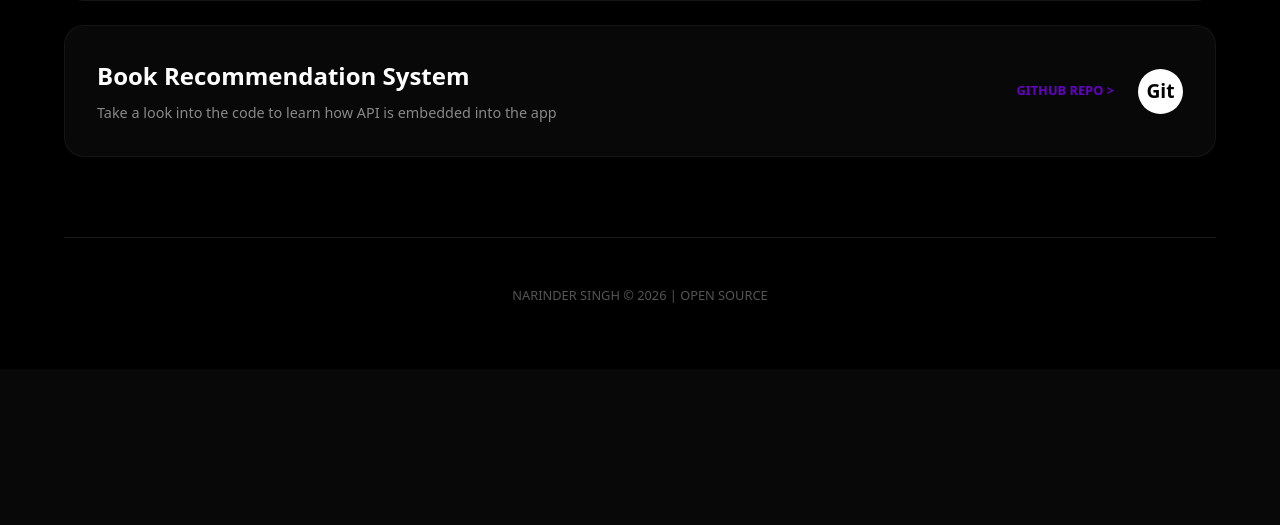
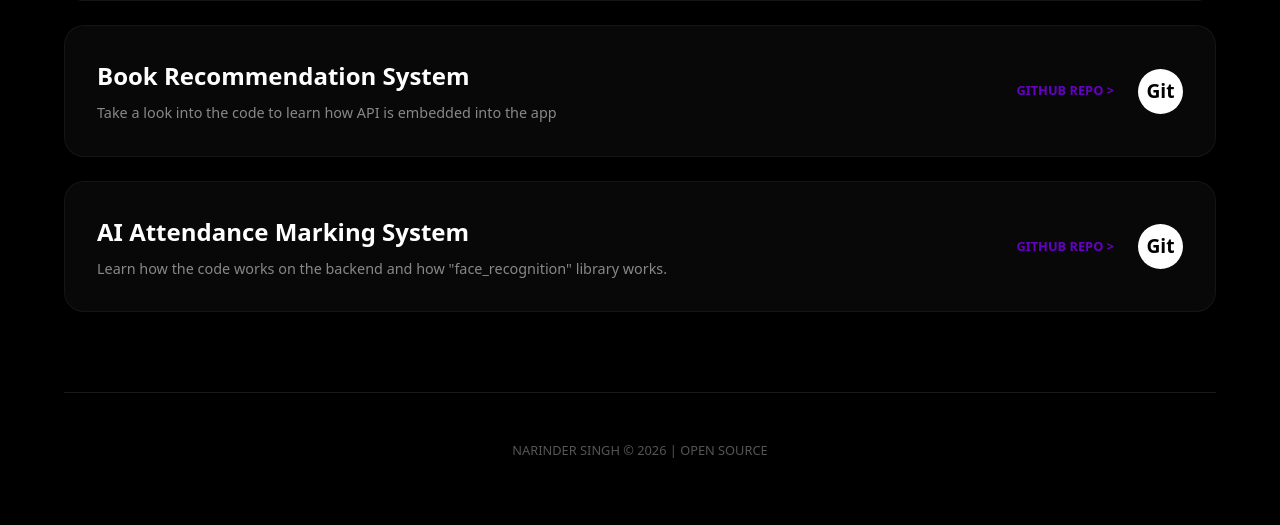
Before and after one commit to themehmi/PortFolio, a Flask app: page /resources in a window 1280 px wide. Shown: the part 1382-1907 px from the top of the page. Before the commit the page ends 1685 px from the top, so only its background shows below. Run offline with Flask 3, Linux system fonts and the light colour scheme.

Commit message:
Add AI Attendance Marking System resource link
Added a new resource link for the AI Attendance Marking System with a description.

```diff
--- a/templates/resources.html
+++ b/templates/resources.html
@@ -323,6 +323,17 @@
                     </div>
                 </a>
 
+                <a href="https://github.com/themehmi/Attendance-Marking-System-OpenCV/tree/main" class="resource-item">
+                    <div class="repo-info">
+                        <h2>AI Attendance Marking System</h2>
+                        <p>Learn how the code works on the backend and how "face_recognition" library works.</p>
+                    </div>
+                    <div class="repo-meta">
+                        <span style="color: #6600c5; font-size: 0.8rem; font-weight: bold;">GITHUB REPO &gt;</span>
+                        <div class="github-link">Git</div>
+                    </div>
+                </a>
+
             </div>
 
             <footer class="resource-footer">
```
